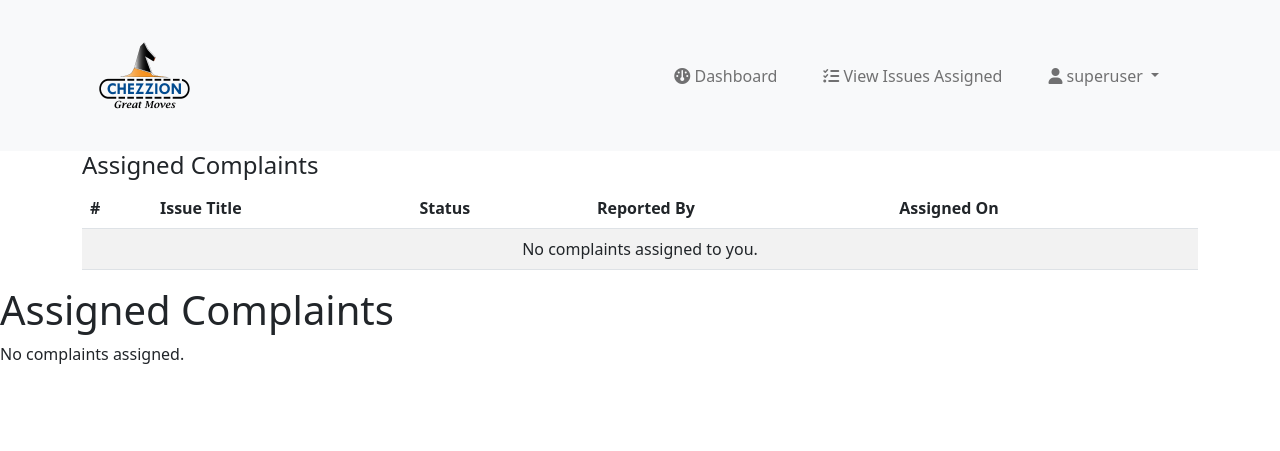
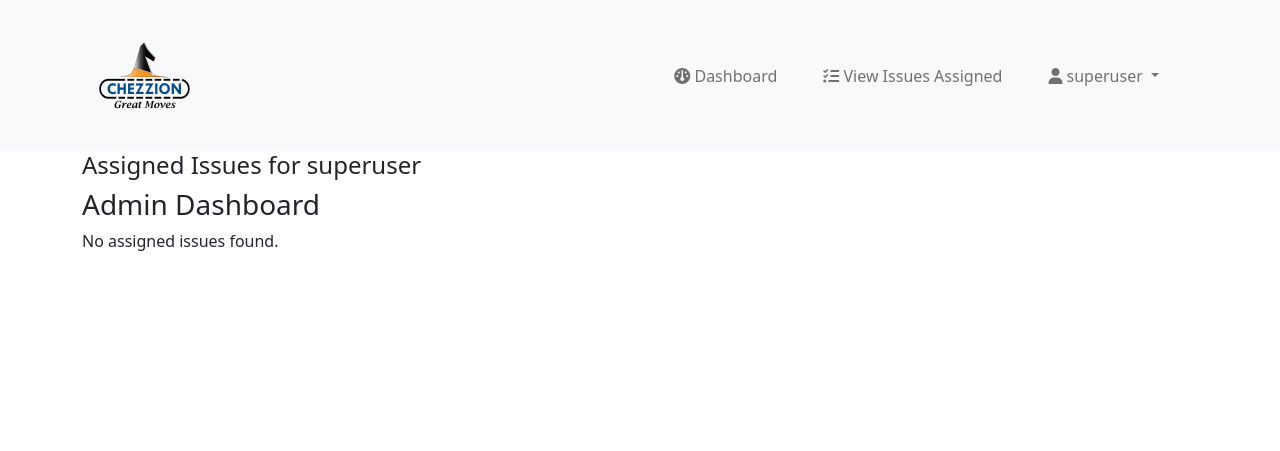
Before and after one commit to Santhu1243/chezzapp, a Django app: page /staff-admin/admin-dashboard/ in a window 1280 px wide. Shown: the top 451 px of the page. Run offline with Django 5.2, Linux system fonts and the light colour scheme; a user stored in the database is signed in; some libraries are stand-ins or nearby versions.

Commit message:
issues displayed based on the userid

```diff
--- a/chezzionwebapp/nonsap/templates/admin/admin-dashboard.html
+++ b/chezzionwebapp/nonsap/templates/admin/admin-dashboard.html
@@ -1,54 +1,19 @@
 {% extends "admin-base.html" %}
 
 {% block start %}
-{% if user.is_authenticated and user.is_staff %}
+{% if user.is_staff %}
 <div class="container">
-    <h4>Assigned Complaints</h4>
-    <div class="table-responsive">
-        <table class="table table-striped">
-            <thead>
-                <tr>
-                    <th>#</th>
-                    <th>Issue Title</th>
-                    <th>Status</th>
-                    <th>Reported By</th>
-                    <th>Assigned On</th>
-                </tr>
-            </thead>
-            <tbody>
-                {% for issue in assigned_issues %}
-                <tr>
-                    <td>{{ issue.id }}</td>
-                    <td>{{ issue.issue }}</td>
-                    <td>{{ issue.status }}</td>
-                    <td>{{ issue.reporter.username }}</td>
-                    <td>{{ issue.assigned_date }}</td> <!-- Assuming assigned_date is a field -->
-                </tr>
-                {% empty %}
-                <tr>
-                    <td colspan="5" class="text-center">No complaints assigned to you.</td>
-                </tr>
-                {% endfor %}
-            </tbody>
-        </table>
-    </div>
-</div><!-- admin/admin-dashboard.html -->
-<h1>Assigned Complaints</h1>
-{% if assigned_issues %}
-<ul>
+    <h4>Assigned Issues for <span class="text-bold">{{ user.username }}</span></h4>
+
+
+    <h3>Admin Dashboard</h3>
     {% for issue in assigned_issues %}
-    <li>{{ issue.issue }}</li> <!-- You can display more details here -->
+    <p>{{ issue.issue }} (ID: {{ issue.id }})</p>
+    {% empty %}
+    <p>No assigned issues found.</p>
     {% endfor %}
-</ul>
-{% else %}
-<p>No complaints assigned.</p>
-{% endif %}
+</div>
 
-{% else %}
-<div class="alert alert-danger mt-5">
-    <h2 class="text-center">You don't have any assigned complaints</h2>
-</div>
+
 {% endif %}
 {% endblock %}
-
-print(assigned_issues) # Check if this returns the correct set of issues
--- a/chezzionwebapp/nonsap/templates/incident-management/partials/user-issues.html
+++ b/chezzionwebapp/nonsap/templates/incident-management/partials/user-issues.html
@@ -1,4 +1,5 @@
-<table class="table table-striped">
+<div class="table-responsive">
+    <table class="table table-striped ">
         <thead>
             <tr>
                 <th scope="col">Sl. No</th>
@@ -25,7 +26,7 @@
 
                     {% elif issue.status == 'inprogress' %}
 
-                <button class="btn btn-warning">{{ issue.status }}</button>
+                    <button class="btn btn-secondary">{{ issue.status }}</button>
                     {% else %}
                     <button class="btn btn-success">{{ issue.status }}</button>
 
@@ -37,3 +38,4 @@
             {% endfor %}
         </tbody>
     </table>
+</div>
--- a/chezzionwebapp/nonsap/urls.py
+++ b/chezzionwebapp/nonsap/urls.py
@@ -15,11 +15,13 @@
     path('staff-admin/admin-dashboard/', views.admin_dashboard, name='admin-dashboard'),
     path('incident-management/raise-issue/', views.raise_issue, name='raise-issue'),
     path('incident-management/success/<int:issue_id>/', views.success, name='success'),
-    path('staff-admin/view-assigned/', views.viewassigned, name='viewassigned'),
+    path('staff-admin/view-assigned/', views.assigned_complaints, name='assigned_complaints'),
     path('incident-management/view-status/<int:issue_id>/', views.view_status, name='view_status'),
     path('superuser/', views.super_admin_page, name='super_admin_page'),
     path('superuser/', views.assign_issue, name='assign_issue'),
     path('assign-staff/<int:issue_id>/', views.assign_staff, name='assign_staff'),
+    path('view-assigned/', views.assigned_complaints, name='viewassigned'),
+
 
 ]
 
--- a/chezzionwebapp/nonsap/views.py
+++ b/chezzionwebapp/nonsap/views.py
@@ -14,8 +14,8 @@
 from .forms import CommentForm
 from .models import NonsapIncidentIssue
 from django.db.models import Q
-# nonsap/views.py
-
+from django.contrib.auth.decorators import login_required
+from .models import Issue, User  # Adjust model imports as per your project
 from .models import Issue  # Ensure the name matches exactly
 
 # Home view
@@ -201,10 +201,6 @@
 
 
 
-from django.shortcuts import render, get_object_or_404
-from django.contrib.auth.decorators import login_required
-from .models import IncidentIssue
-from .forms import CommentForm
 
 @login_required
 def view_status(request, issue_id):
@@ -310,10 +306,6 @@
     })
 
 
-from django.shortcuts import redirect, get_object_or_404
-from django.contrib.auth.decorators import login_required
-from .models import Issue, User  # Adjust model imports as per your project
-
 @login_required
 def assign_issue(request, issue_id):
     if request.method == "POST":
@@ -329,20 +321,18 @@
         return redirect('master/superadmin_dashboard.html')  # Replace with your issue list URL
 
 
-@login_required
-def staff_dashboard(request):
-    if not request.user.is_staff:
-        return redirect('home')  # Redirect non-staff users
+# @login_required
+# def staff_dashboard(request):
+#     if not request.user.is_staff:
+#         return redirect('home')  # Redirect non-staff users
 
-    # Fetch issues assigned to the logged-in staff member
-    assigned_issues = Issue.objects.filter(assigned_to=request.user)
+#     # Fetch issues assigned to the logged-in staff member
+#     assigned_issues = Issue.objects.filter(assigned_to=request.user)
 
-    return render(request, 'admin/admin-dashboard.html', {'assigned_issues': assigned_issues})
+#     return render(request, 'admin/admin-dashboard.html', {'assigned_issues': assigned_issues})
 
 
-from django.shortcuts import get_object_or_404, redirect
-from .models import IncidentIssue
-from django.contrib.auth.models import User
+
 
 def assign_staff(request, issue_id):
     issue = get_object_or_404(IncidentIssue, id=issue_id)
@@ -363,12 +353,30 @@
 
 
 
+
+from django.shortcuts import render, redirect
+from django.core.paginator import Paginator
+
 def assigned_complaints(request):
+    # Check if the user is authenticated and is a staff member
     if request.user.is_authenticated and request.user.is_staff:
-        assigned_issues = IncidentIssue.objects.filter(assigned_to=request.user)
-        context = {
-            'assigned_issues': assigned_issues
-        }
-        return render(request, 'admin/admin-dashboard.html', context)
-    else:
-        return render(request, 'access-denied.html')
+        # Fetch issues assigned to the logged-in staff member
+        assigned_issues = IncidentIssue.objects.filter(assigned_to_id=request.user.id)
+
+        # Debugging: Print the assigned issues for confirmation
+        print("Assigned Issues:", assigned_issues)
+
+        # Paginate the issues: Show 10 issues per page
+        paginator = Paginator(assigned_issues, 10)
+        page = request.GET.get('page')  # Get the page number from the query parameters
+        issues_page = paginator.get_page(page)  # Get the paginated issues
+
+        # Debugging: Print the paginated issues
+        print("Paginated Issues:", issues_page)
+
+        # Pass the issues to the template
+        context = {'assigned_issues': issues_page}
+        return render(request, 'admin/view-assigned.html', context)
+
+    # If user is not authenticated or not staff, redirect or show access denied
+    return render(request, 'access-denied.html')
```
Also changed, not shown: chezzionwebapp/nonsap/models.py (+10 -4 lines), chezzionwebapp/nonsap/templates/admin/view-assigned.html (+19 -11 lines), chezzionwebapp/media/uploads/khedda_resort_wedding_venue-15-1536x864-1-1536x700_JZfjTuZ.webp (added), chezzionwebapp/nonsap/migrations/0013_incidentissue_assigned_date_and_more.py (added). Lines whose indentation alone changed are shown as unchanged.
